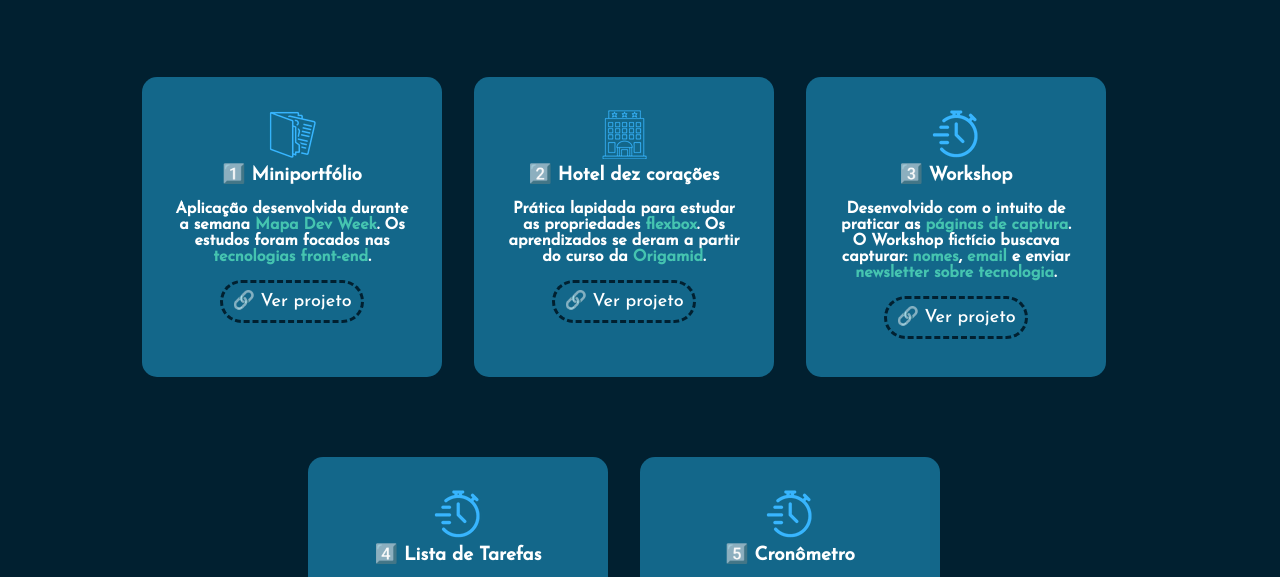
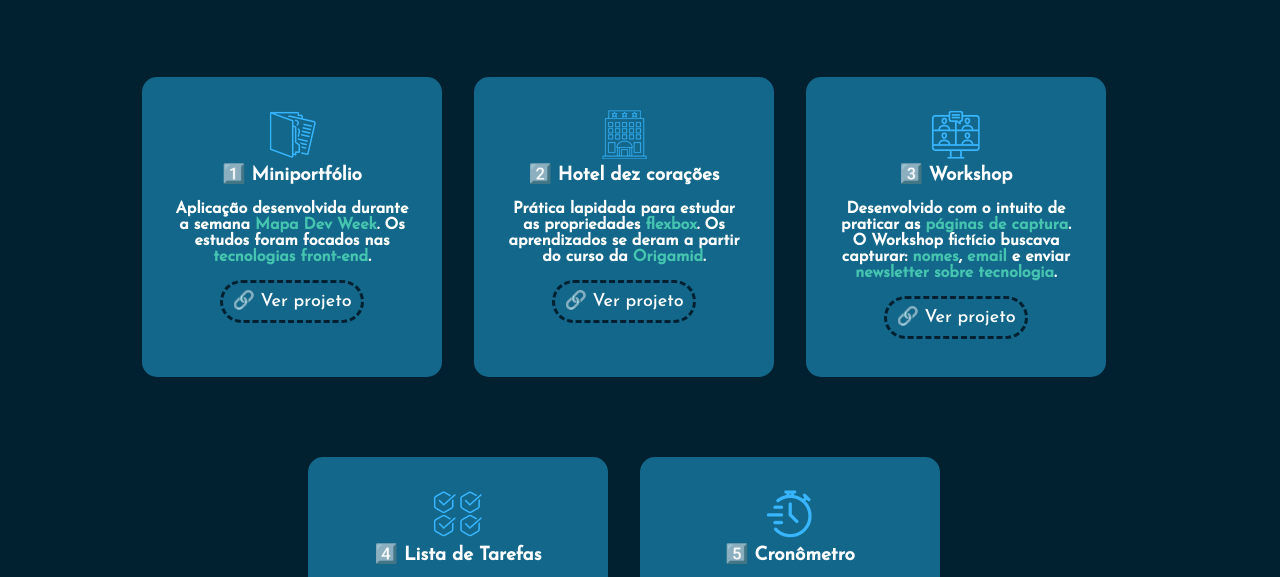
Before and after one commit to Viniciusgithu/portfolio, a plain HTML site: page index.html in a window 1280 px wide. Shown: the part 1451-2028 px from the top of the page. Drawn offline with Linux system fonts and the light colour scheme.

Commit message:
update with imgs

```diff
--- a/index.html
+++ b/index.html
@@ -103,7 +103,7 @@
 
         <section class="cards">
           <picture>
-            <img src="./imgs/cronometro.png" alt="Cro" />
+            <img src="./imgs/workshop.png" alt="workshop" />
           </picture>
 
           <h3> 3️⃣ Workshop </h3>
@@ -123,7 +123,7 @@
 
         <section class="cards">
           <picture>
-            <img src="./imgs/cronometro.png" alt="Cro" />
+            <img src="./imgs/todo.png" alt="lista-de-tarefas" />
           </picture>
 
           <h3> 4️⃣ Lista de Tarefas </h3>
@@ -143,7 +143,7 @@
 
         <section class="cards">
           <picture>
-            <img src="./imgs/cronometro.png" alt="Cro" />
+            <img src="./imgs/cronometro.png" alt="Cronometro" />
           </picture>
 
           <h3> 5️⃣ Cronômetro</h3>
```
Also changed, not shown: imgs/todo.png (added), imgs/workshop.png (added).
